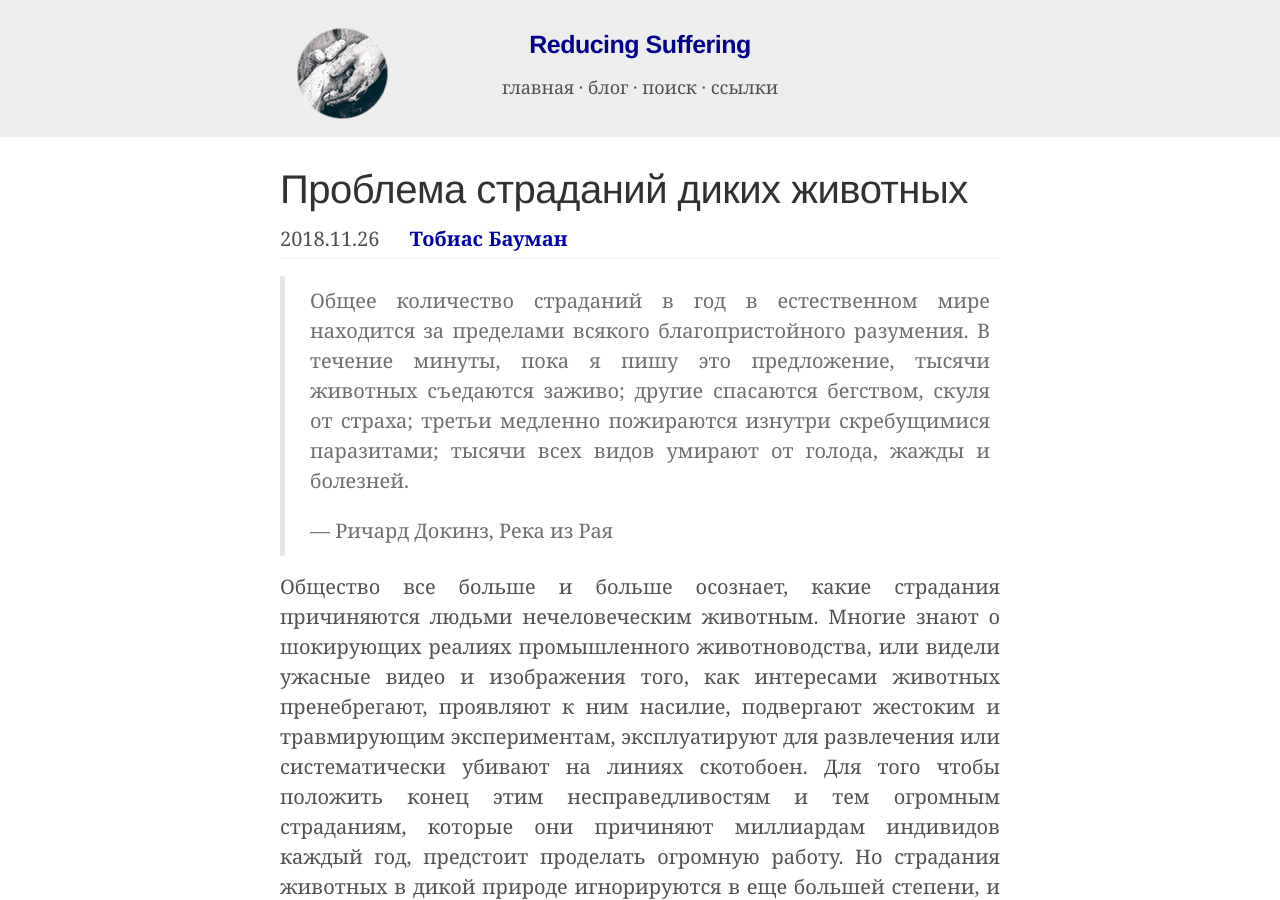
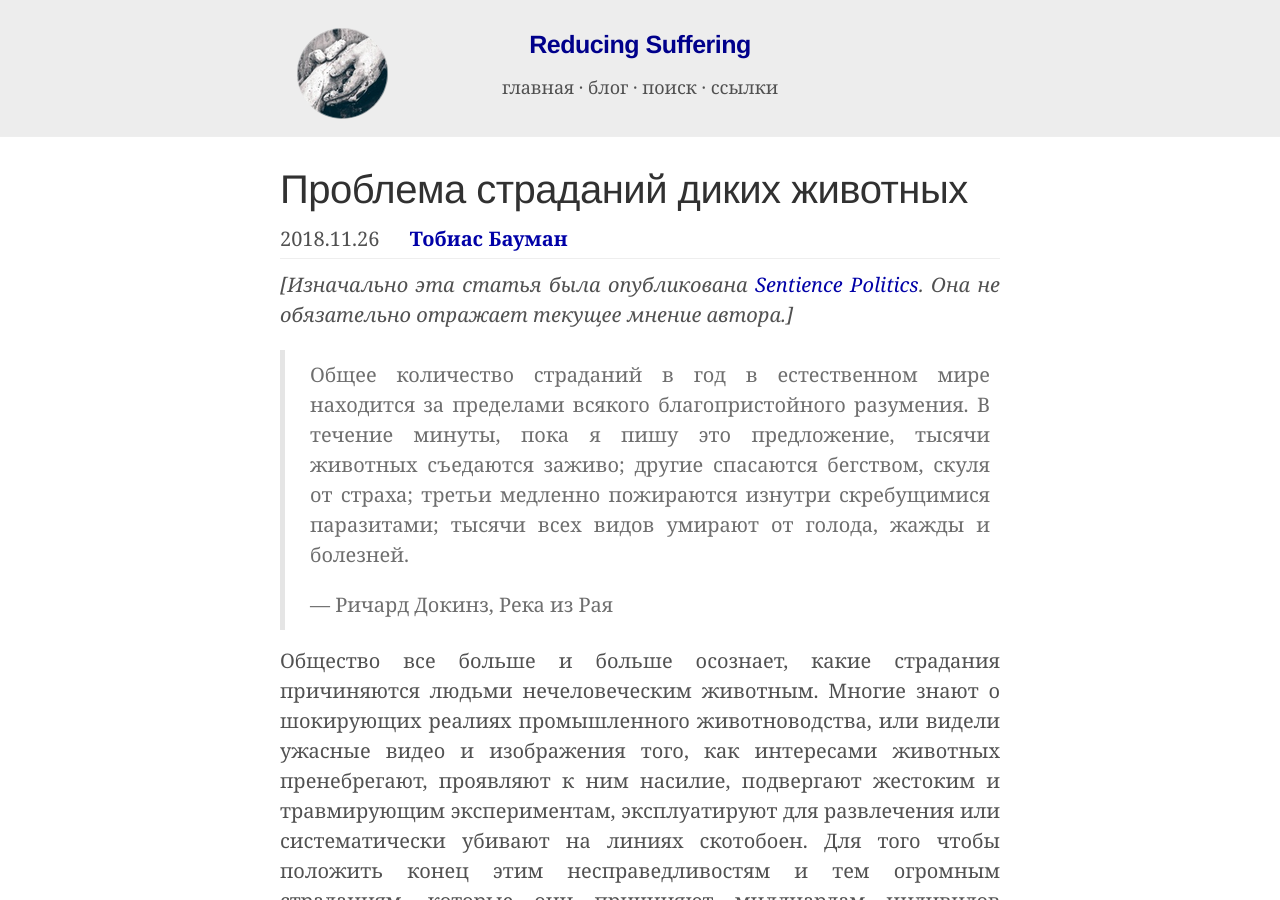
Before and after one commit to ReducingSuffering/reducingsuffering.github.io, a Jekyll site: the page built from _articles/tobias-baumann-the-relevance-of-wild-animal-suffering.md, in a window 1280 px wide and 900 px high. Built offline with Jekyll 4.4.1, drawn with Linux system fonts in a browser that asks for light colours; some of the changed lines change nothing that is shown; some of the changed text lies outside the part shown.

Commit message:
Update tobias-baumann-the-relevance-of-wild-animal-suffering.md

```diff
--- a/_articles/tobias-baumann-the-relevance-of-wild-animal-suffering.md
+++ b/_articles/tobias-baumann-the-relevance-of-wild-animal-suffering.md
@@ -8,7 +8,10 @@
 original_date: 2018.11.26
 preview: assets/images/previews/cheetahs-5817934.jpg
 preview_here: true
+excerpt: "«Общее количество страданий в год в естественном мире находится за пределами всякого благопристойного разумения. В течение минуты, пока я пишу это предложение, тысячи животных съедаются заживо; другие спасаются бегством, скуля от страха; третьи медленно пожираются изнутри скребущимися паразитами; тысячи всех видов умирают от голода, жажды и болезней.» — Ричард Докинз, Река из Рая"
 ---
+_\[Изначально эта статья была опубликована [Sentience Politics](https://sentience-politics.org/). Она не обязательно отражает текущее мнение автора.\]_
+
 > Общее количество страданий в год в естественном мире находится за пределами всякого благопристойного разумения. В течение минуты, пока я пишу это предложение, тысячи животных съедаются заживо; другие спасаются бегством, скуля от страха; третьи медленно пожираются изнутри скребущимися паразитами; тысячи всех видов умирают от голода, жажды и болезней.
 >
 > — Ричард Докинз, Река из Рая
@@ -69,7 +72,7 @@
 
 1. [Против видовой дискриминации](tobias-baumann-the-case-against-speciecism.html)
 2. [Альтруизм, числа и промышленное животноводство](tobias-baumann-altruism-numbers-and-factory-farms.html)
-3. [Effective Strategies](https://centerforreducingsuffering.org/sentience-politics-series-introduction/effective-strategies-to-reduce-animal-suffering/)
+3. [Как эффективно уменьшить страдания животных](tobias-baumann-effective-strategies-to-reduce-animal-suffering.html)
 4. Проблема страданий диких животных
 5. [Важность далекого будущего](tobias-baumann-the-importance-of-the-far-future.html)
 6. [The Benefits of Cause-Neutrality](https://centerforreducingsuffering.org/sentience-politics-series-introduction/the-benefits-of-cause-neutrality/)
```
